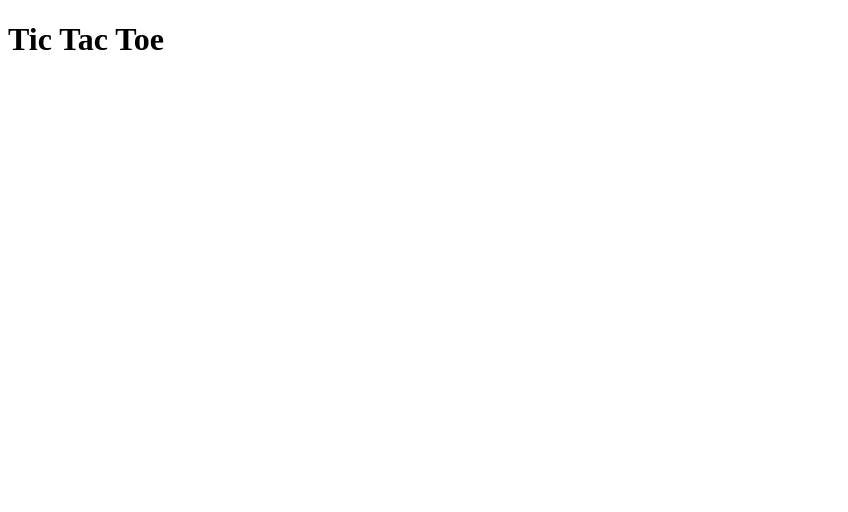
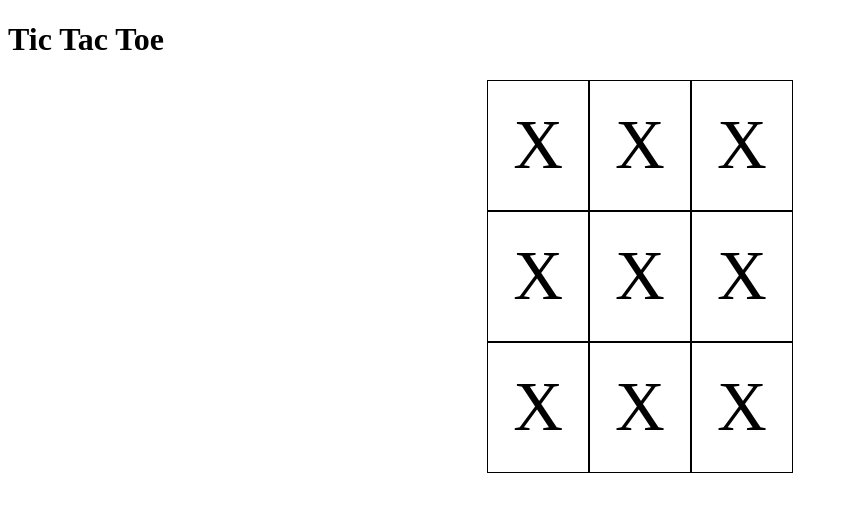
Before and after one commit to quinnfinite/tic-tac-toe, a plain HTML site: page index.html in a window 1280 px wide. Shown: the whole page, without its empty margins (0-848 px from the left). Drawn offline with Linux system fonts and the light colour scheme.

Commit message:
rendering game board to the html page on load. Added basic styling

```diff
--- a/app.js
+++ b/app.js
@@ -1,16 +1,17 @@
 document.getElementById('heading').innerHTML = 'Tic Tac Toe';
 
+//GAMEBOARD OBJECT
 
 class GameBoard {
   constructor(){
-    this.rowOne = [, , ];
-    this.rowTwo = [, , ];
-    this.rowThree = [, , ];
+    this.rowOne = [ , , ,];
+    this.rowTwo = [ , , ,];
+    this.rowThree = [ , , ,];
     this.board = [this.rowOne, this.rowTwo, this.rowThree]
-    console.log('Game Board is Ready')
     this.playerOne = 'X';
     this.playerTwo = 'O';
     this.currentPlayer = this.playerOne;
+    console.log('Game Board is Ready')
     console.log(`${this.currentPlayer}'s turn`)
   }
 
@@ -19,18 +20,17 @@ class GameBoard {
   placeXorO(row, index){
     var placement = this.board[row][index]
     if (!placement) {
-      //this.board[row][index] = XorO
       this.board[row][index] = this.currentPlayer;
       if (this.gameOverCheck()) {
-        //console.log('Game Over - Start a new game')
+        console.log('Game Over - Start a new game')
       } else {
-        //console.log('Board : ', this.board)
+        console.log('Board : ', this.board)
         this.toggleCurrentPlayer();
-        //console.log(`${this.currentPlayer}'s turn`)
+        console.log(`${this.currentPlayer}'s turn`)
       }
     } else {
-//      console.log('There is already a marker there')
-      //console.log(`It is still your turn player ${this.currentPlayer}`)
+      console.log('There is already a marker there')
+      console.log(`It is still your turn player ${this.currentPlayer}`)
     }
 
   }
@@ -107,3 +107,25 @@ class GameBoard {
     return gameOver;
   }
 }
+
+//RENDER GAMEBOARD TO SCREEN
+var ticTacToe = new GameBoard();
+var boardElement = document.createElement('div');
+//for each space in the board, add something to the dom
+console.log(ticTacToe);
+for (var row of ticTacToe.board) {
+  //render a row
+  var rowElement = document.createElement('div');
+  rowElement.className = 'row'
+  for (var col of row) {
+    //render a column
+    var colElement = document.createElement('div')
+    colElement.innerHTML = 'X'
+    colElement.className = 'col'
+    rowElement.append(colElement)
+  }
+  boardElement.append(rowElement)
+
+}
+//var row = document.createElement('div').innerHTML = 'BLANK'
+document.getElementById('game-board').append(boardElement)
--- a/index.html
+++ b/index.html
@@ -1,9 +1,10 @@
 <!DOCTYPE html>
 
 <head>
-
+  <link rel='stylesheet' type='text/css' href='stylesheet.css'>
 </head>
 <body>
   <h1 id="heading"> Change Me!</h1>
+  <div id="game-board"></div>
   <script src="app.js"></script>
 </body>
--- /dev/null
+++ b/stylesheet.css
@@ -0,0 +1,17 @@
+#game-board {
+  display: flex;
+  justify-content: center;
+}
+.row {
+  display: flex;
+  align-items: center;
+  flex-direction: row;
+}
+.col {
+  border-style: solid;
+  border-color: black;
+  border-width: 1px;
+  padding: 25px;
+  font-size: 69px;
+
+}
```
